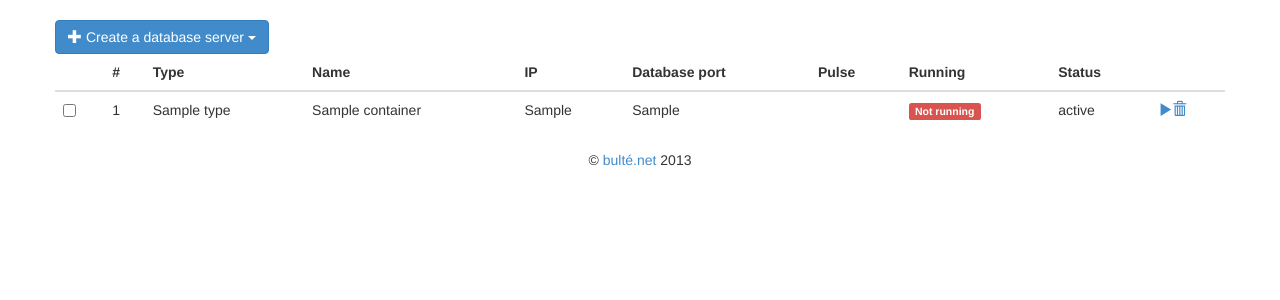
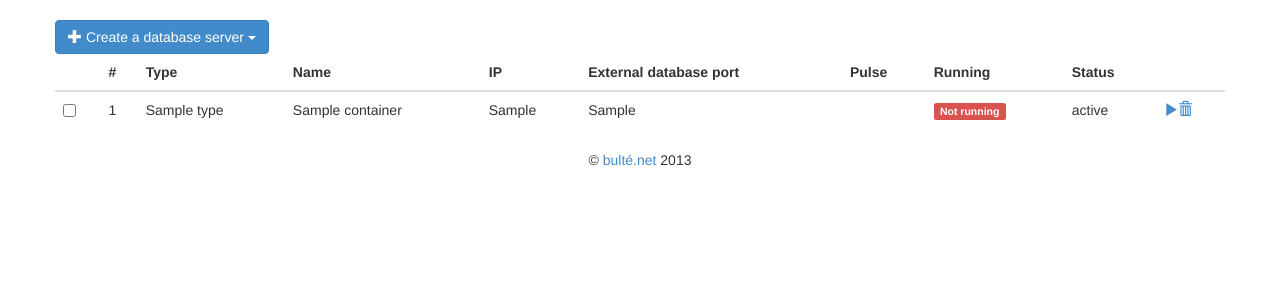
Before and after one commit to abulte/docker-dbaas, a Flask app: template templates/index.html in a window 1280 px wide. Shown: the part 52-352 px from the top of the page. Run offline with Flask 2, Linux system fonts and the light colour scheme; the template is opened without the code that fills it: most values are stand-ins (such as "Sample title", 1, 10 or a date in 2020); parts of the project's set-up code (start-up, migrations or seed data) failed here and were passed over.

Commit message:
Better legend for database port

```diff
--- a/templates/index.html
+++ b/templates/index.html
@@ -21,7 +21,7 @@
         <th>Type</th>
         <th>Name</th>
         <th>IP</th>
-        <th>Database port</th>
+        <th>External database port</th>
         <th>Pulse</th>
         <th>Running</th>
         <th>Status</th>
```
